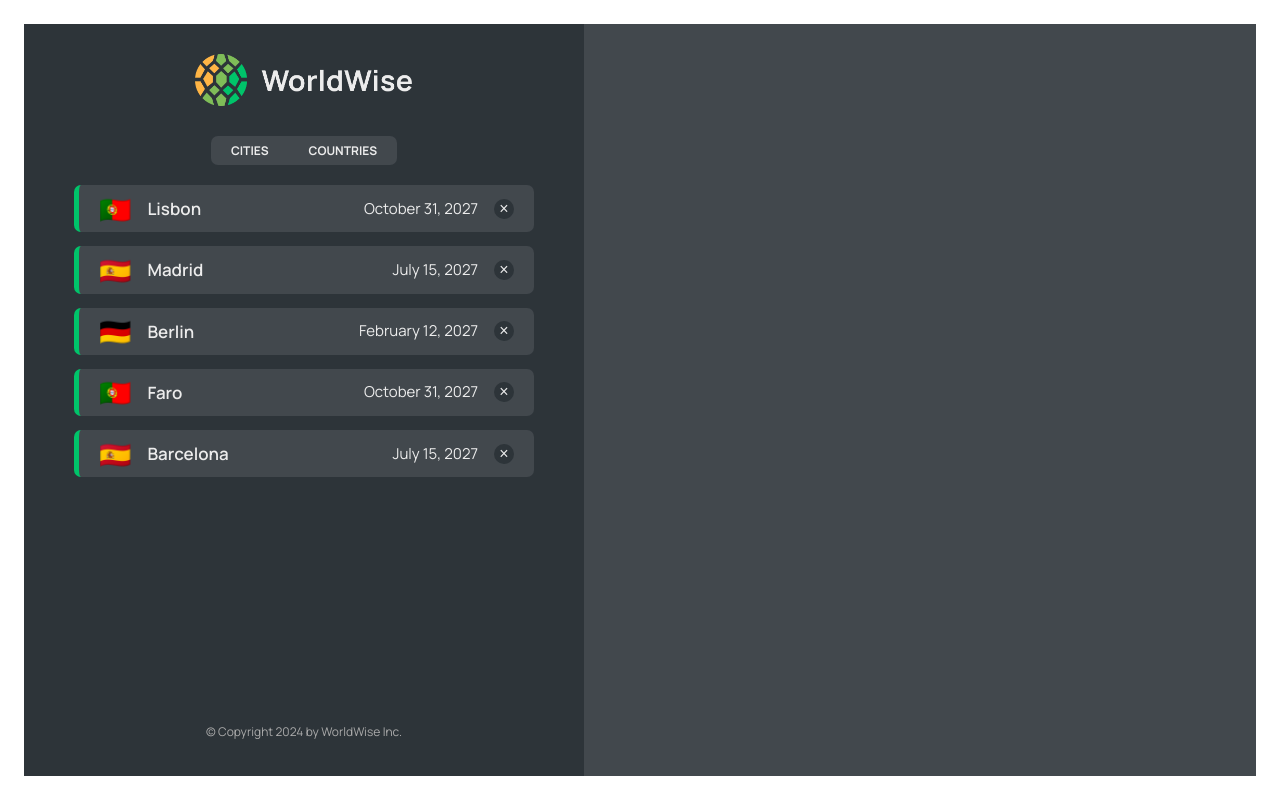
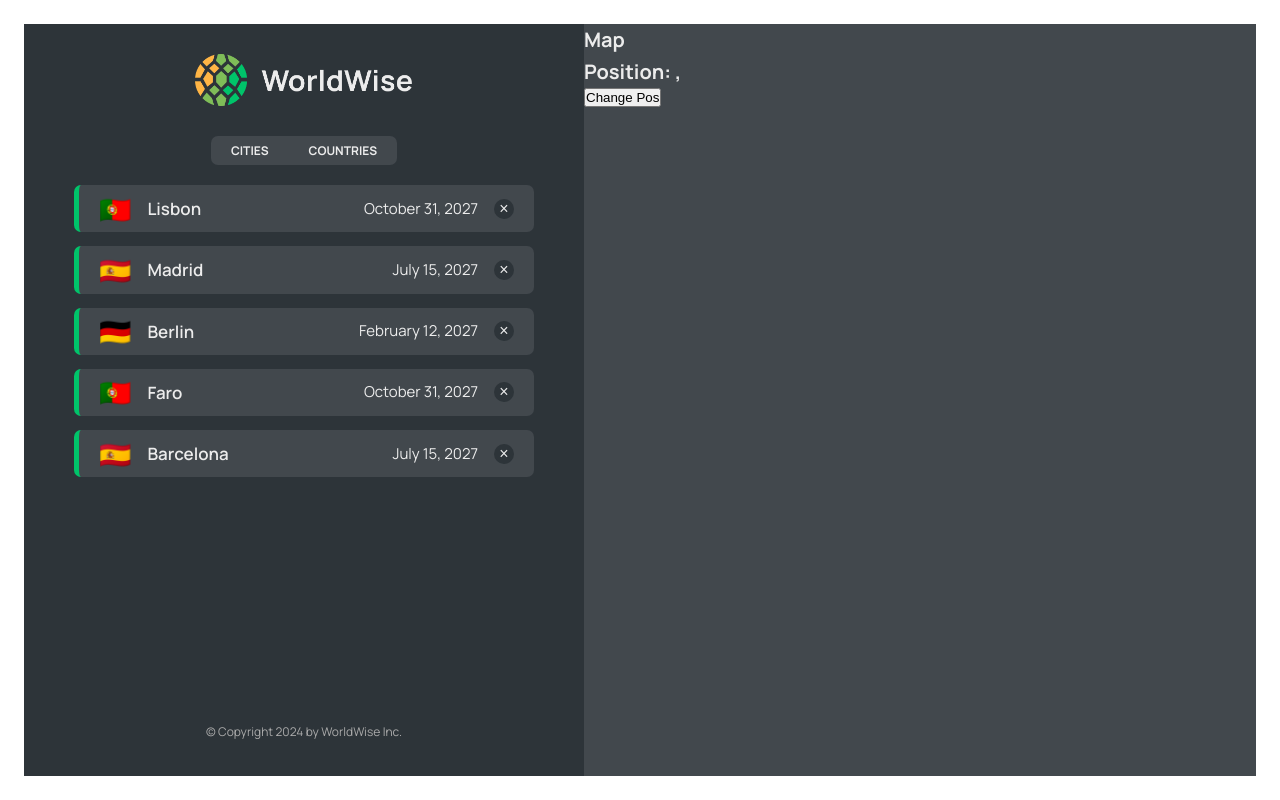
Before and after one commit to pinyada-sengate/worldwise, a React (Vite) app: page /app in a window 1280 px wide. Built offline with nearby package versions, Linux system fonts and the light colour scheme; data requests are answered from the project's data file.

Commit message:
handle position in map and city component

```diff
--- a/src/components/City.jsx
+++ b/src/components/City.jsx
@@ -1,4 +1,4 @@
-import { useParams } from "react-router-dom";
+import { useParams, useSearchParams } from "react-router-dom";
 
 import styles from "./City.module.css";
 
@@ -12,6 +12,10 @@
 
 function City() {
   const { id } = useParams();
+  const [searchParams, setSearchParams] = useSearchParams();
+  const lat = searchParams.get("lat");
+  const lng = searchParams.get("lng");
+
   // TEMP DATA
   const currentCity = {
     cityName: "Lisbon",
@@ -22,7 +26,14 @@
 
   const { cityName, emoji, date, notes } = currentCity;
 
-  return <h1>City</h1>;
+  return (
+    <>
+      <h1>City</h1>
+      <p>
+        Position: {lat}, {lng}
+      </p>
+    </>
+  );
 
   // return (
   //   <div className={styles.city}>
--- a/src/components/Map.jsx
+++ b/src/components/Map.jsx
@@ -1,7 +1,27 @@
+import { useSearchParams } from "react-router-dom";
+
 import styles from "./Map.module.css";
 
 function Map() {
-  return <div className={styles.mapContainer}></div>;
+  const [searchParams, setSearchParams] = useSearchParams();
+  const lat = searchParams.get("lat");
+  const lng = searchParams.get("lng");
+
+  return (
+    <div className={styles.mapContainer}>
+      <h1>Map</h1>
+      <h1>
+        Position: {lat}, {lng}
+      </h1>
+      <button
+        onClick={() => {
+          setSearchParams({ lat: 23, lng: 50 });
+        }}
+      >
+        Change Pos
+      </button>
+    </div>
+  );
 }
 
 export default Map;
```
